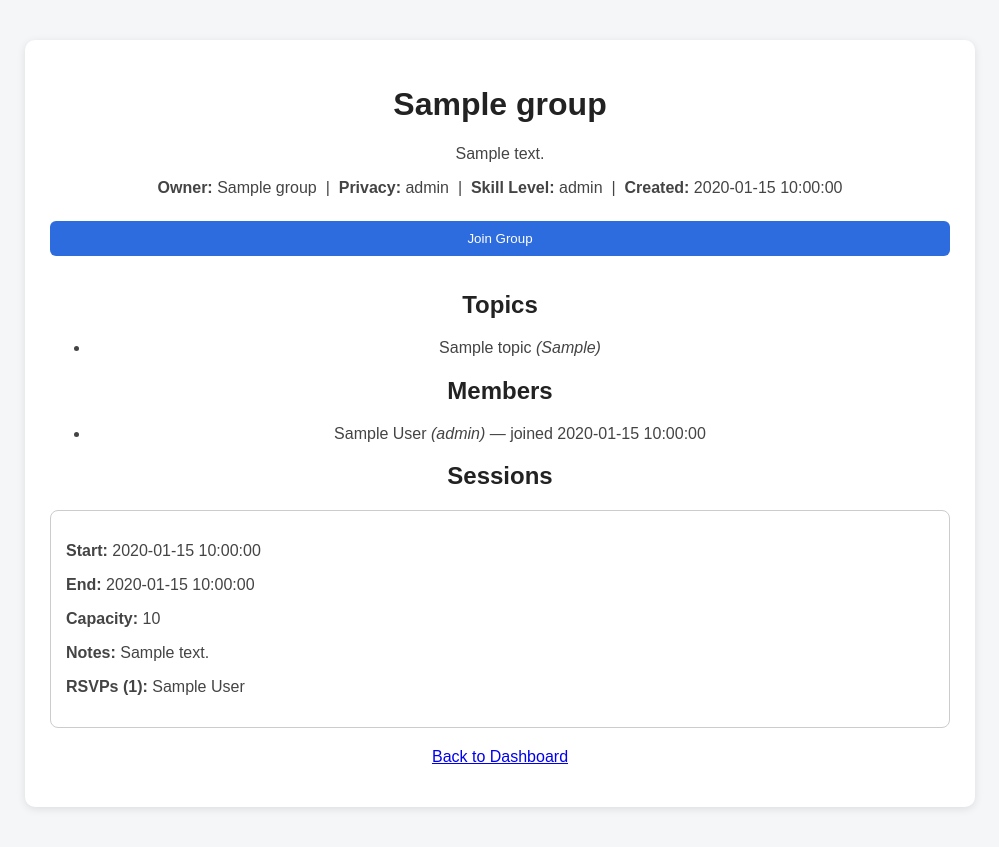
After one commit to tpierson12-1/StudentStudyGroupFinder, a FastAPI app: template StudentStudyGroupFinder/templates/group.html in a window 1280 px wide. The commit adds this page. Shown: the whole page, without its empty margins (140-1139 px from the left). Run offline with FastAPI, Linux system fonts and the light colour scheme; the template is opened without the code that fills it: most values are stand-ins (such as "Sample title", 1, 10 or a date in 2020).

Commit message:
Add group management and session features
Added group management and session features. Users can now create, join, leave, and delete groups from the dashboard. Group owners can create sessions with online or in-person locations, and a group detail page shows all members, sessions, RSVPs, and topics

```diff
--- a/StudentStudyGroupFinder/main.py
+++ b/StudentStudyGroupFinder/main.py
@@ -122,25 +122,268 @@ def dashboard(request: Request):
         conn = get_db_conn()
         cursor = conn.cursor(dictionary=True)
         cursor.execute(
-            """SELECT STUDY_GROUP.Group_Title, GroupMembership.GroupMembership_Role
+            """SELECT STUDY_GROUP.Group_ID, STUDY_GROUP.Group_Title, GroupMembership.GroupMembership_Role
                FROM GroupMembership
                JOIN STUDY_GROUP ON GroupMembership.Group_ID = STUDY_GROUP.Group_ID
-               WHERE GroupMembership.User_ID = %s""",
+               WHERE GroupMembership.User_ID = %s AND GroupMembership.GroupMembership_JoinStatus = TRUE""",
             (user_id,),
         )
         my_groups = cursor.fetchall()
-        cursor.execute("SELECT * FROM STUDY_GROUP")
+        my_group_ids = {g["Group_ID"] for g in my_groups}
+        cursor.execute("SELECT Group_ID, Group_Title, Group_Description, Group_PrivacyLevel, Group_SkillLevel FROM STUDY_GROUP")
         all_groups = cursor.fetchall()
+        available_groups = [g for g in all_groups if g["Group_ID"] not in my_group_ids]
         cursor.close()
         conn.close()
     except Exception:
         my_groups = []
-        all_groups = []
+        available_groups = []
     return templates.TemplateResponse(request, "dashboard.html", {
         "my_groups": my_groups,
-        "all_groups": all_groups,
+        "available_groups": available_groups,
         "username": request.session.get("username"),
     })
+
+
+@app.get("/creategroup", response_class=HTMLResponse)
+def creategroup_page(request: Request):
+    if not request.session.get("user_id"):
+        return RedirectResponse(url="/login", status_code=302)
+    return templates.TemplateResponse(request, "creategroup.html", {"error": None})
+
+
+@app.post("/creategroup")
+def creategroup(
+    request: Request,
+    title: str = Form(...),
+    description: str = Form(""),
+    privacy: str = Form("Public"),
+    skill_level: str = Form("Beginner"),
+):
+    user_id = request.session.get("user_id")
+    if not user_id:
+        return RedirectResponse(url="/login", status_code=302)
+    try:
+        conn = get_db_conn()
+        cursor = conn.cursor()
+        cursor.execute(
+            "INSERT INTO STUDY_GROUP (Group_Title, Group_Description, Group_PrivacyLevel, Group_SkillLevel, Owner_User_ID) VALUES (%s, %s, %s, %s, %s)",
+            (title, description, privacy, skill_level, user_id),
+        )
+        group_id = cursor.lastrowid
+        cursor.execute(
+            "INSERT INTO GroupMembership (Group_ID, User_ID, GroupMembership_Role, GroupMembership_JoinStatus) VALUES (%s, %s, 'Owner', TRUE)",
+            (group_id, user_id),
+        )
+        conn.commit()
+        cursor.close()
+        conn.close()
+        return RedirectResponse(url="/dashboard", status_code=303)
+    except Exception as e:
+        return templates.TemplateResponse(request, "creategroup.html", {"error": f"Database error: {e}"})
+
+
+@app.post("/joingroup")
+def joingroup(request: Request, group_id: int = Form(...)):
+    user_id = request.session.get("user_id")
+    if not user_id:
+        return RedirectResponse(url="/login", status_code=302)
+    try:
+        conn = get_db_conn()
+        cursor = conn.cursor()
+        cursor.execute(
+            """INSERT INTO GroupMembership (Group_ID, User_ID, GroupMembership_Role, GroupMembership_JoinStatus)
+               VALUES (%s, %s, 'Member', TRUE)
+               ON DUPLICATE KEY UPDATE GroupMembership_JoinStatus = TRUE""",
+            (group_id, user_id),
+        )
+        conn.commit()
+        cursor.close()
+        conn.close()
+    except Exception:
+        pass
+    return RedirectResponse(url="/dashboard", status_code=303)
+
+
+@app.post("/leavegroup")
+def leavegroup(request: Request, group_id: int = Form(...)):
+    user_id = request.session.get("user_id")
+    if not user_id:
+        return RedirectResponse(url="/login", status_code=302)
+    try:
+        conn = get_db_conn()
+        cursor = conn.cursor()
+        cursor.execute(
+            "UPDATE GroupMembership SET GroupMembership_JoinStatus = FALSE WHERE User_ID = %s AND Group_ID = %s",
+            (user_id, group_id),
+        )
+        conn.commit()
+        cursor.close()
+        conn.close()
+    except Exception:
+        pass
+    return RedirectResponse(url="/dashboard", status_code=303)
+
+
+@app.get("/group/{group_id}", response_class=HTMLResponse)
+def group_detail(request: Request, group_id: int):
+    user_id = request.session.get("user_id")
+    if not user_id:
+        return RedirectResponse(url="/login", status_code=302)
+    try:
+        conn = get_db_conn()
+        cursor = conn.cursor(dictionary=True)
+
+        cursor.execute(
+            """SELECT STUDY_GROUP.*, APP_USER.User_DisplayName AS Owner_Name
+               FROM STUDY_GROUP
+               JOIN APP_USER ON STUDY_GROUP.Owner_User_ID = APP_USER.User_ID
+               WHERE STUDY_GROUP.Group_ID = %s""",
+            (group_id,),
+        )
+        group = cursor.fetchone()
+
+        cursor.execute(
+            """SELECT APP_USER.User_DisplayName, GroupMembership.GroupMembership_Role, GroupMembership.GroupMembership_JoinedAt
+               FROM GroupMembership
+               JOIN APP_USER ON GroupMembership.User_ID = APP_USER.User_ID
+               WHERE GroupMembership.Group_ID = %s AND GroupMembership.GroupMembership_JoinStatus = TRUE""",
+            (group_id,),
+        )
+        members = cursor.fetchall()
+
+        cursor.execute(
+            """SELECT Session.*, Location.Location_Type, Location.Location_MeetingLink,
+                      Location.Location_AddressLine1, Location.Location_City,
+                      Location.Location_State, Location.Location_Zip
+               FROM Session
+               LEFT JOIN Location ON Session.Location_ID = Location.Location_ID
+               WHERE Session.Group_ID = %s
+               ORDER BY Session.Session_StartDateTime""",
+            (group_id,),
+        )
+        sessions = cursor.fetchall()
+
+        for session in sessions:
+            cursor.execute(
+                """SELECT APP_USER.User_DisplayName, SessionRSVP.SessionRSVP_Status
+                   FROM SessionRSVP
+                   JOIN APP_USER ON SessionRSVP.User_ID = APP_USER.User_ID
+                   WHERE SessionRSVP.Session_ID = %s""",
+                (session["Session_ID"],),
+            )
+            session["rsvps"] = cursor.fetchall()
+
+        cursor.execute(
+            """SELECT Topic.Topic_Name, Topic.Topic_Category
+               FROM GroupTopic
+               JOIN Topic ON GroupTopic.Topic_ID = Topic.Topic_ID
+               WHERE GroupTopic.Group_ID = %s""",
+            (group_id,),
+        )
+        topics = cursor.fetchall()
+
+        cursor.execute(
+            """SELECT GroupMembership_Role FROM GroupMembership
+               WHERE Group_ID = %s AND User_ID = %s AND GroupMembership_JoinStatus = TRUE""",
+            (group_id, user_id),
+        )
+        membership = cursor.fetchone()
+
+        cursor.close()
+        conn.close()
+    except Exception as e:
+        return templates.TemplateResponse(request, "group.html", {"error": str(e), "group": None})
+
+    return templates.TemplateResponse(request, "group.html", {
+        "group": group,
+        "members": members,
+        "sessions": sessions,
+        "topics": topics,
+        "user_id": user_id,
+        "membership": membership,
+    })
+
+
+@app.get("/createsession/{group_id}", response_class=HTMLResponse)
+def createsession_page(request: Request, group_id: int):
+    if not request.session.get("user_id"):
+        return RedirectResponse(url="/login", status_code=302)
+    return templates.TemplateResponse(request, "createsession.html", {"group_id": group_id, "error": None})
+
+
+@app.post("/createsession")
+def createsession(
+    request: Request,
+    group_id: int = Form(...),
+    start: str = Form(...),
+    end: str = Form(...),
+    capacity: int = Form(...),
+    notes: str = Form(""),
+    location_type: str = Form(...),
+    meeting_link: str = Form(""),
+    address: str = Form(""),
+    city: str = Form(""),
+    state: str = Form(""),
+    zip_code: str = Form(""),
+):
+    user_id = request.session.get("user_id")
+    if not user_id:
+        return RedirectResponse(url="/login", status_code=302)
+    try:
+        conn = get_db_conn()
+        cursor = conn.cursor()
+        if location_type == "Online":
+            cursor.execute(
+                "INSERT INTO Location (Location_Type, Location_MeetingLink) VALUES ('Online', %s)",
+                (meeting_link,),
+            )
+        else:
+            cursor.execute(
+                "INSERT INTO Location (Location_Type, Location_AddressLine1, Location_City, Location_State, Location_Zip) VALUES ('In-Person', %s, %s, %s, %s)",
+                (address, city, state, zip_code),
+            )
+        location_id = cursor.lastrowid
+        cursor.execute(
+            """INSERT INTO Session (Group_ID, Host_User_ID, Location_ID, Session_StartDateTime, Session_EndDateTime, Session_Capacity, Session_Notes)
+               VALUES (%s, %s, %s, %s, %s, %s, %s)""",
+            (group_id, user_id, location_id, start, end, capacity, notes),
+        )
+        conn.commit()
+        cursor.close()
+        conn.close()
+        return RedirectResponse(url=f"/group/{group_id}", status_code=303)
+    except Exception as e:
+        return templates.TemplateResponse(request, "createsession.html", {"group_id": group_id, "error": f"Database error: {e}"})
+
+
+@app.post("/deletegroup")
+def deletegroup(request: Request, group_id: int = Form(...)):
+    user_id = request.session.get("user_id")
+    if not user_id:
+        return RedirectResponse(url="/login", status_code=302)
+    try:
+        conn = get_db_conn()
+        cursor = conn.cursor(dictionary=True)
+        cursor.execute(
+            "SELECT Owner_User_ID FROM STUDY_GROUP WHERE Group_ID = %s", (group_id,)
+        )
+        group = cursor.fetchone()
+        if not group or group["Owner_User_ID"] != user_id:
+            cursor.close()
+            conn.close()
+            return RedirectResponse(url="/dashboard", status_code=303)
+        cursor.execute("DELETE FROM SessionRSVP WHERE Session_ID IN (SELECT Session_ID FROM Session WHERE Group_ID = %s)", (group_id,))
+        cursor.execute("DELETE FROM Session WHERE Group_ID = %s", (group_id,))
+        cursor.execute("DELETE FROM GroupMembership WHERE Group_ID = %s", (group_id,))
+        cursor.execute("DELETE FROM GroupTopic WHERE Group_ID = %s", (group_id,))
+        cursor.execute("DELETE FROM STUDY_GROUP WHERE Group_ID = %s", (group_id,))
+        conn.commit()
+        cursor.close()
+        conn.close()
+    except Exception:
+        pass
+    return RedirectResponse(url="/dashboard", status_code=303)
 
 
 @app.get("/logout")
--- a/StudentStudyGroupFinder/static/login.css
+++ b/StudentStudyGroupFinder/static/login.css
@@ -28,7 +28,7 @@ form {
     margin-top: 15px;
 }
 
-input, button {
+input, button, select {
     width: 100%;
     padding: 10px;
     margin-top: 8px;
--- /dev/null
+++ b/StudentStudyGroupFinder/templates/group.html
@@ -0,0 +1,116 @@
+<!doctype html>
+<html lang="en">
+  <head>
+    <meta charset="UTF-8" />
+    <meta name="viewport" content="width=device-width, initial-scale=1.0" />
+    <link rel="icon" href="/static/favicon/groupstudy.jpg" type="image/jpeg" />
+    <link rel="stylesheet" href="/static/dashboard.css" />
+    <title>Group - Student Study Group Finder</title>
+  </head>
+  <body>
+    <div class="container">
+
+      {% if error %}
+      <p style="color:red;">{{ error }}</p>
+      {% elif not group %}
+      <p>Group not found.</p>
+      {% else %}
+
+      <h1>{{ group.Group_Title }}</h1>
+      <p>{{ group.Group_Description }}</p>
+      <p>
+        <strong>Owner:</strong> {{ group.Owner_Name }} &nbsp;|&nbsp;
+        <strong>Privacy:</strong> {{ group.Group_PrivacyLevel }} &nbsp;|&nbsp;
+        <strong>Skill Level:</strong> {{ group.Group_SkillLevel }} &nbsp;|&nbsp;
+        <strong>Created:</strong> {{ group.Group_CreatedAt }}
+      </p>
+
+      {% if membership and membership.GroupMembership_Role == 'Owner' %}
+      <a href="/createsession/{{ group.Group_ID }}"><button style="margin-bottom:10px;">Add Session</button></a>
+      {% endif %}
+
+      {% if not membership %}
+      <form method="post" action="/joingroup" style="margin-bottom:15px;">
+        <input type="hidden" name="group_id" value="{{ group.Group_ID }}" />
+        <button type="submit">Join Group</button>
+      </form>
+      {% elif membership.GroupMembership_Role != 'Owner' %}
+      <form method="post" action="/leavegroup" style="margin-bottom:15px;">
+        <input type="hidden" name="group_id" value="{{ group.Group_ID }}" />
+        <button type="submit">Leave Group</button>
+      </form>
+      {% else %}
+      <p><em>You are the owner of this group.</em></p>
+      {% endif %}
+
+      {% if topics %}
+      <section>
+        <h2>Topics</h2>
+        <ul>
+          {% for topic in topics %}
+          <li>{{ topic.Topic_Name }} <em>({{ topic.Topic_Category }})</em></li>
+          {% endfor %}
+        </ul>
+      </section>
+      {% endif %}
+
+      <section>
+        <h2>Members</h2>
+        {% if members %}
+        <ul>
+          {% for member in members %}
+          <li>
+            {{ member.User_DisplayName }}
+            <em>({{ member.GroupMembership_Role }})</em>
+            — joined {{ member.GroupMembership_JoinedAt }}
+          </li>
+          {% endfor %}
+        </ul>
+        {% else %}
+        <p>No members yet.</p>
+        {% endif %}
+      </section>
+
+      <section>
+        <h2>Sessions</h2>
+        {% if sessions %}
+          {% for session in sessions %}
+          <div style="border:1px solid #ccc; border-radius:8px; padding:15px; margin-bottom:15px; text-align:left;">
+            <p><strong>Start:</strong> {{ session.Session_StartDateTime }}</p>
+            <p><strong>End:</strong> {{ session.Session_EndDateTime }}</p>
+            <p><strong>Capacity:</strong> {{ session.Session_Capacity }}</p>
+            {% if session.Session_Notes %}
+            <p><strong>Notes:</strong> {{ session.Session_Notes }}</p>
+            {% endif %}
+
+            {% if session.Location_Type == 'Online' %}
+            <p><strong>Location:</strong> Online —
+              <a href="{{ session.Location_MeetingLink }}" target="_blank">Join Meeting</a>
+            </p>
+            {% elif session.Location_Type %}
+            <p><strong>Location:</strong>
+              {{ session.Location_AddressLine1 }}, {{ session.Location_City }},
+              {{ session.Location_State }} {{ session.Location_Zip }}
+            </p>
+            {% endif %}
+
+            {% if session.rsvps %}
+            <p><strong>RSVPs ({{ session.rsvps | length }}):</strong>
+              {% for rsvp in session.rsvps %}
+                {{ rsvp.User_DisplayName }}{% if rsvp.SessionRSVP_Status == 0 %} (cancelled){% endif %}{% if not loop.last %}, {% endif %}
+              {% endfor %}
+            </p>
+            {% endif %}
+          </div>
+          {% endfor %}
+        {% else %}
+        <p>No sessions scheduled yet.</p>
+        {% endif %}
+      </section>
+
+      {% endif %}
+
+      <p style="margin-top:20px;"><a href="/dashboard">Back to Dashboard</a></p>
+    </div>
+  </body>
+</html>
```
Also changed, not shown: StudentStudyGroupFinder/templates/creategroup.html (added, +55 -0 lines), StudentStudyGroupFinder/templates/createsession.html (added, +97 -0 lines), StudentStudyGroupFinder/templates/dashboard.html (+26 -6 lines).
